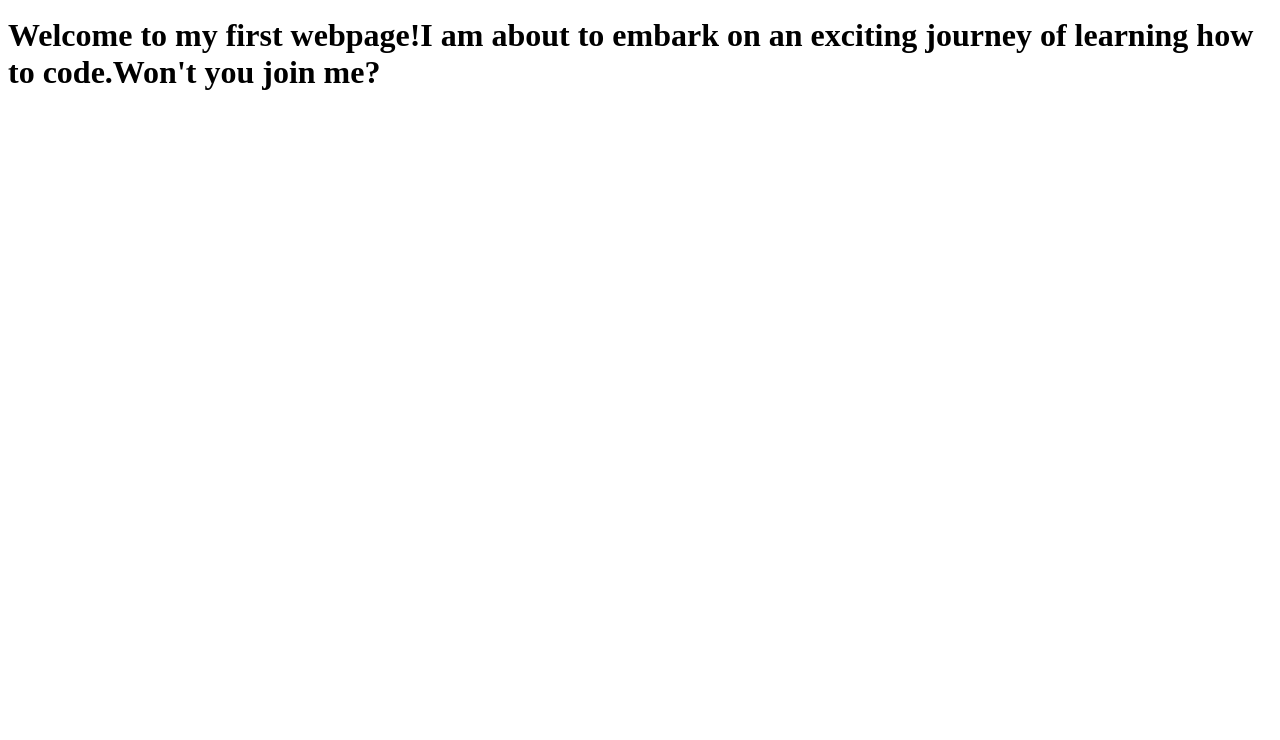
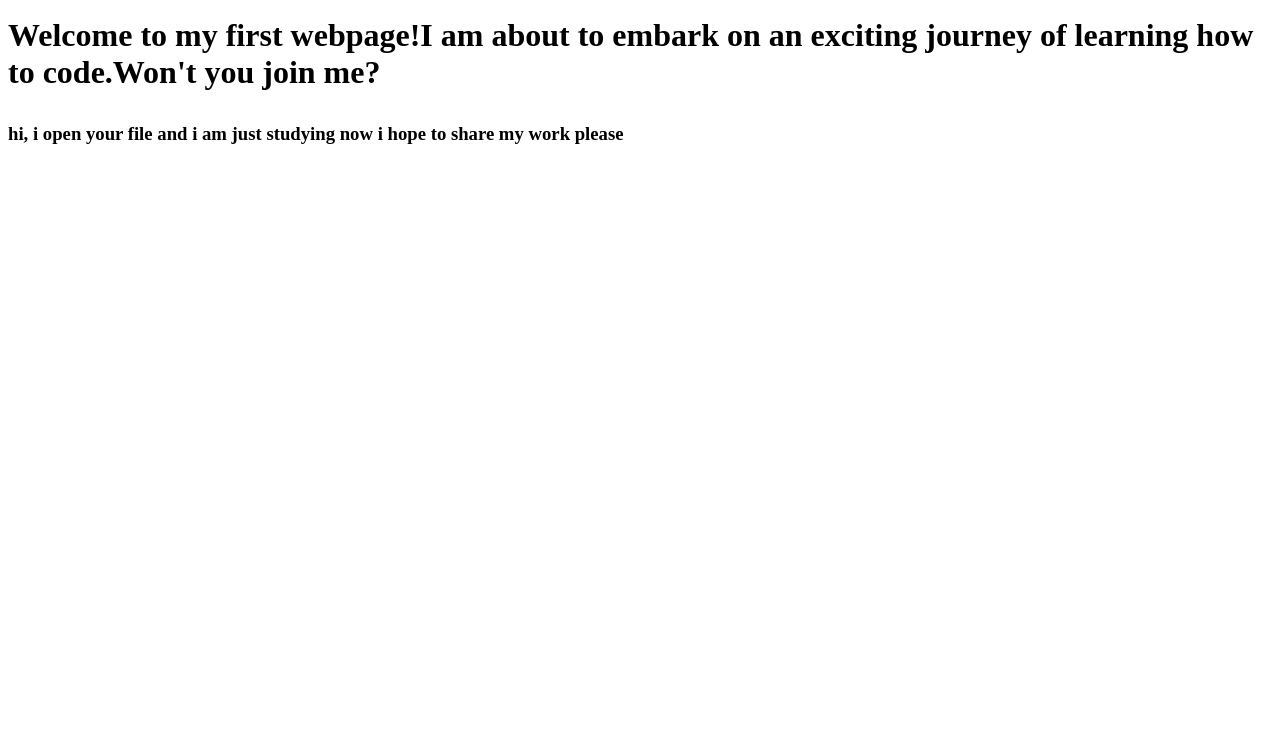
Before and after one commit to edithamadi/hello-world, a plain HTML site: page index.html in a window 1280 px wide. Shown: the part 60-800 px from the top of the page. Drawn offline with Linux system fonts and the light colour scheme.

Commit message:
added new message in your html file

```diff
--- a/index.html
+++ b/index.html
@@ -1,2 +1,3 @@
 <h1>hello, world<h1/>
 <p>Welcome to my first webpage!I am about to embark on an exciting journey of learning how to code.Won't you join me?</p>
+<h3>hi, i open your file and i am just studying now i hope to share my work please </h3>
```
